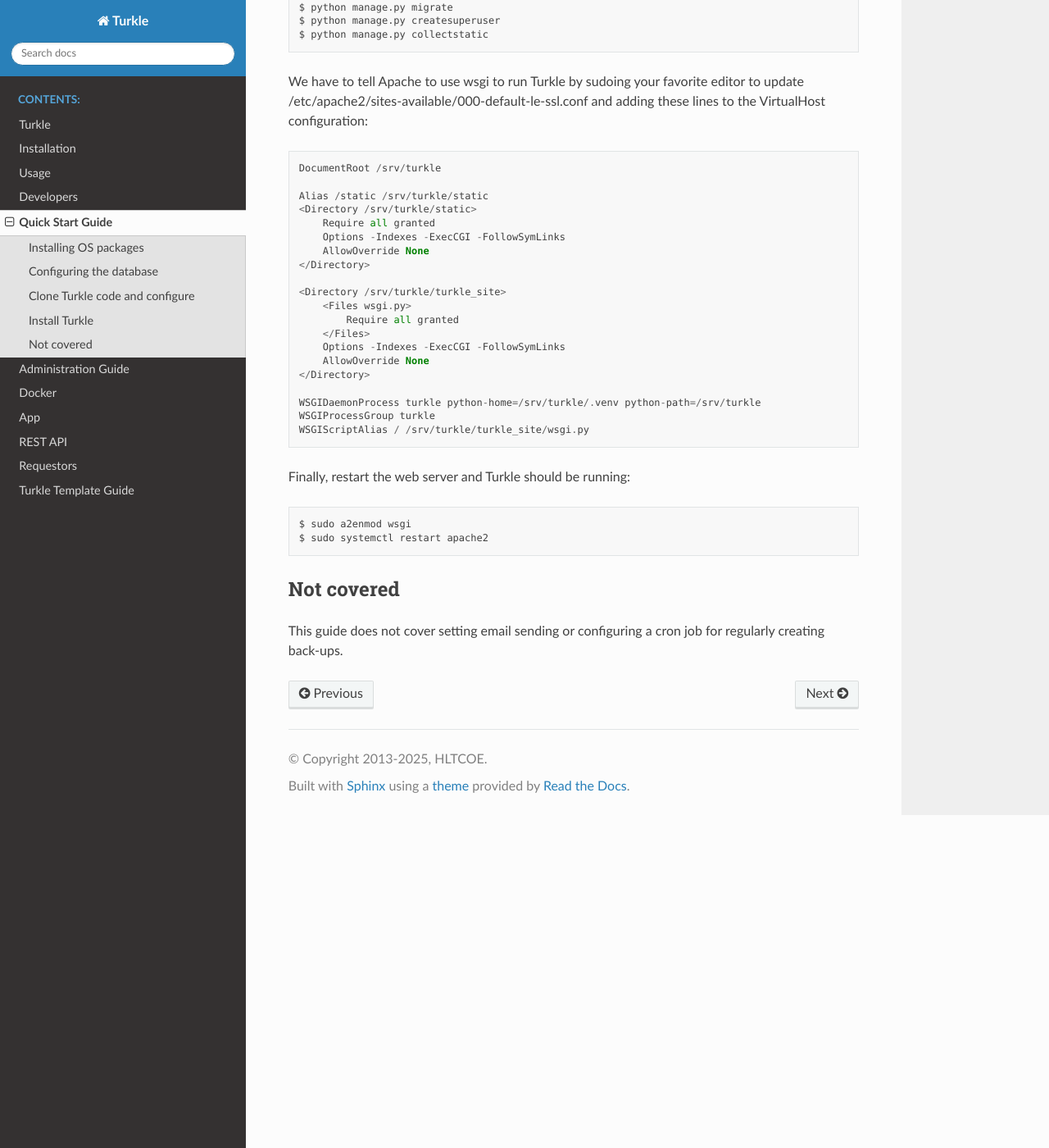
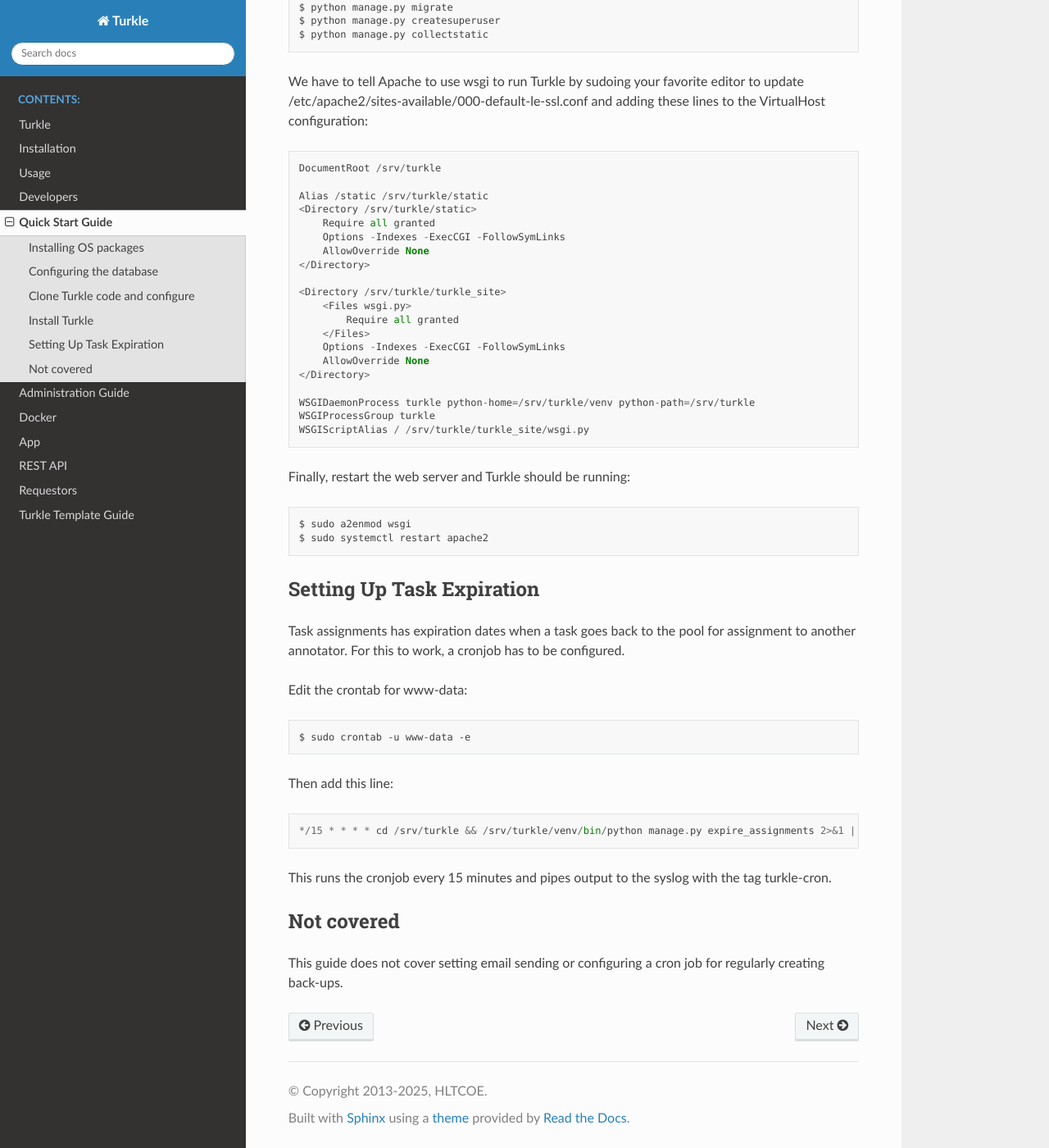
Before and after one commit to hltcoe/turkle, a Sphinx documentation site: the page built from docs/QUICK_START.rst, in a window 1280 px wide and 1400 px high, scrolled down 2205 px. Shown: the whole window at 82% size. Built offline with Sphinx 7.4.7 and the Read the Docs theme 3.1.0, drawn with Linux system fonts in a browser that asks for light colours; some of the changed text lies outside the part shown.

Commit message:
adds expiring assignments to the quick start

```diff
--- a/docs/QUICK_START.rst
+++ b/docs/QUICK_START.rst
@@ -80,8 +80,8 @@
 We need to create a python virtual environment::
 
     $ cd /srv/turkle
-    $ python3 -m venv .venv
-    $ source .venv/bin/activate
+    $ python3 -m venv venv
+    $ source venv/bin/activate
     $ pip install -U pip wheel
     $ pip install mysqlclient
     $ pip install -r requirements.txt
@@ -116,7 +116,7 @@
         AllowOverride None
     </Directory>
 
-    WSGIDaemonProcess turkle python-home=/srv/turkle/.venv python-path=/srv/turkle
+    WSGIDaemonProcess turkle python-home=/srv/turkle/venv python-path=/srv/turkle
     WSGIProcessGroup turkle
     WSGIScriptAlias / /srv/turkle/turkle_site/wsgi.py
 
@@ -126,6 +126,24 @@
     $ sudo systemctl restart apache2
 
 
+Setting Up Task Expiration
+----------------------------
+Task assignments has expiration dates when a task goes back to the pool for
+assignment to another annotator. For this to work, a cronjob has to be
+configured.
+
+Edit the crontab for www-data::
+
+    $ sudo crontab -u www-data -e
+
+
+Then add this line::
+
+    */15 * * * * cd /srv/turkle && /srv/turkle/venv/bin/python manage.py expire_assignments 2>&1 | logger -t turkle-cron
+
+This runs the cronjob every 15 minutes and pipes output to the syslog with the tag turkle-cron.
+
+
 Not covered
 ----------------------------------
 This guide does not cover setting email sending or configuring a
```
